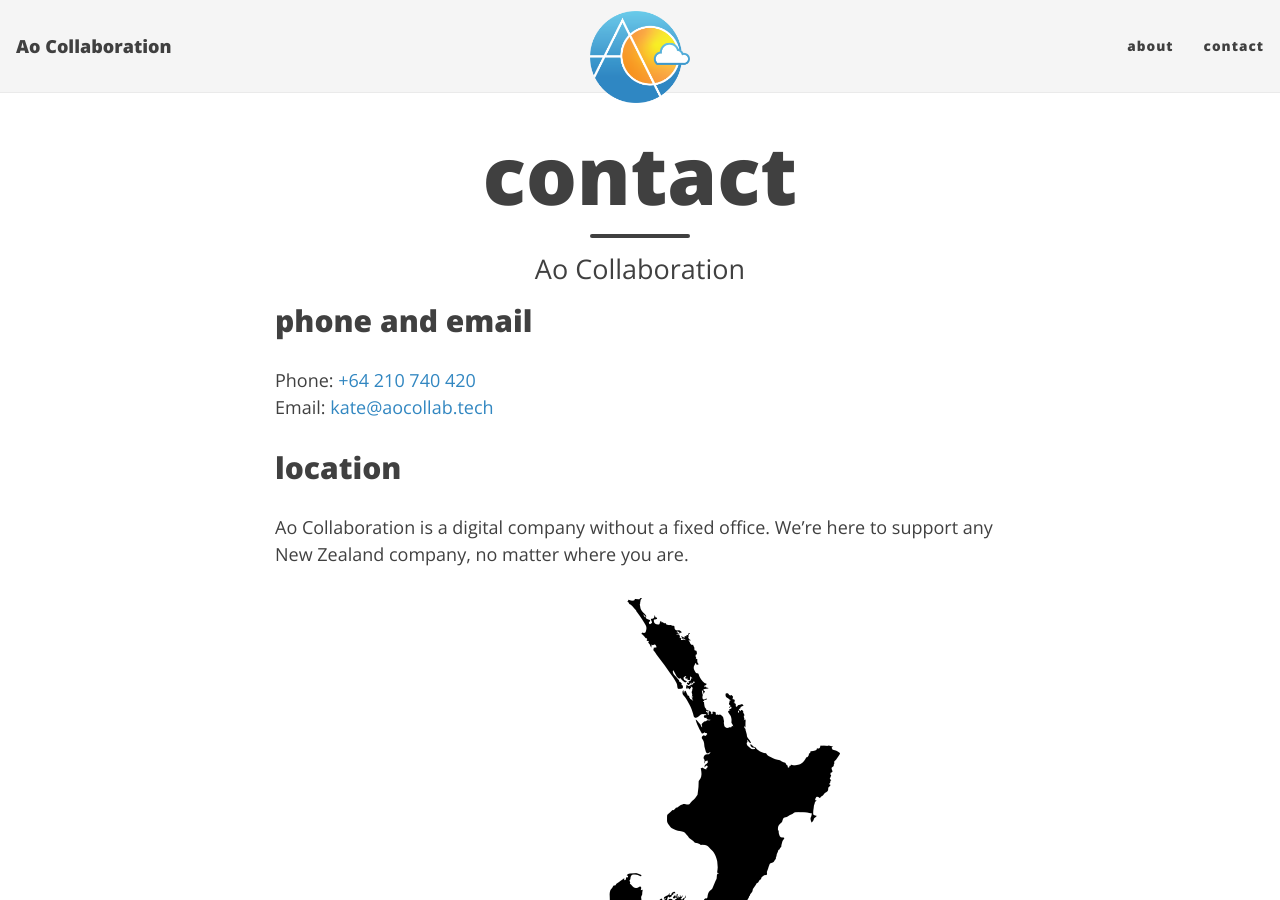
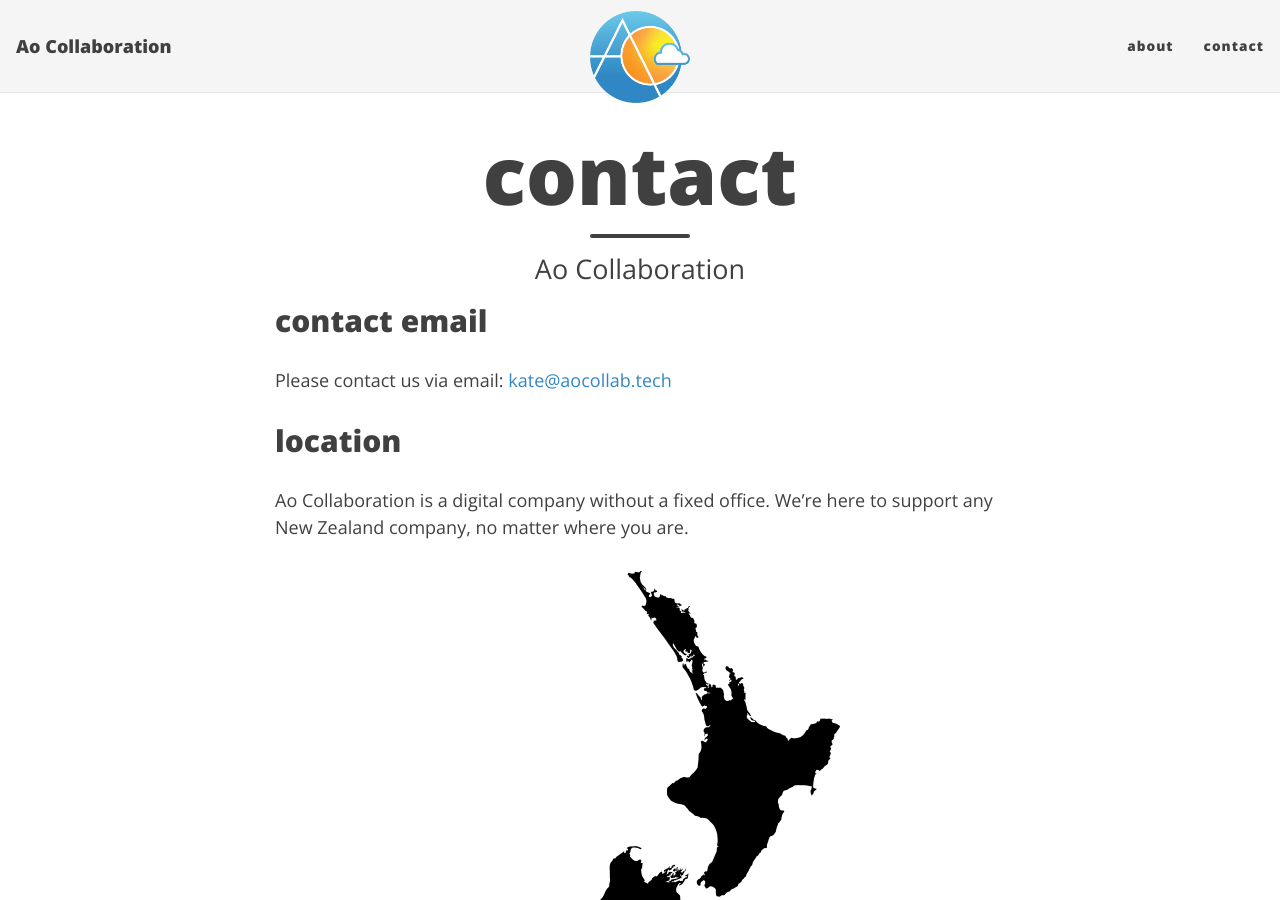
Before and after one commit to Ao-Collaboration/Ao-Collaboration.github.io, a Jekyll site: the page built from contact.md, in a window 1280 px wide and 900 px high. Built offline with Jekyll 4.4.1, drawn with Linux system fonts in a browser that asks for light colours; nearby versions of some CDN libraries.

Commit message:
Remove phone from website

```diff
--- a/_config.yml
+++ b/_config.yml
@@ -24,7 +24,7 @@ round-avatar: false
 # Uncomment the links you want to show and add your information to each one.
 # If you don't want to show a link to an RSS feed, set rss to "false".
 social-network-links:
-  telephone: "+64 210 740 420"
+#  telephone: "+64 210 740 420"
   email: "kate@aocollab.tech"
 #  facebook: kate
 #  github: kate
--- a/contact.md
+++ b/contact.md
@@ -4,12 +4,9 @@ title: contact
 subtitle: Ao Collaboration
 ---
 
+## contact email
 
-## phone and email
-
-Phone: <a href="tel:{{ site.social-network-links.telephone }}">{{ site.social-network-links.telephone }}</a>
-<br/>
-Email: <a href="mailto:{{ site.social-network-links.email }}">{{ site.social-network-links.email }}</a>
+Please contact us via email: <a href="mailto:{{ site.social-network-links.email }}">{{ site.social-network-links.email }}</a>
 
 ## location
 
```
